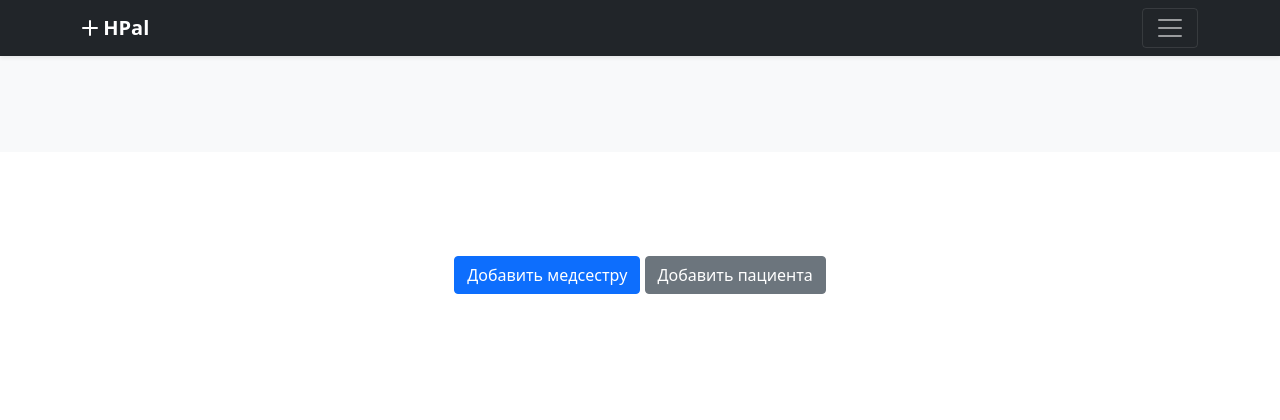
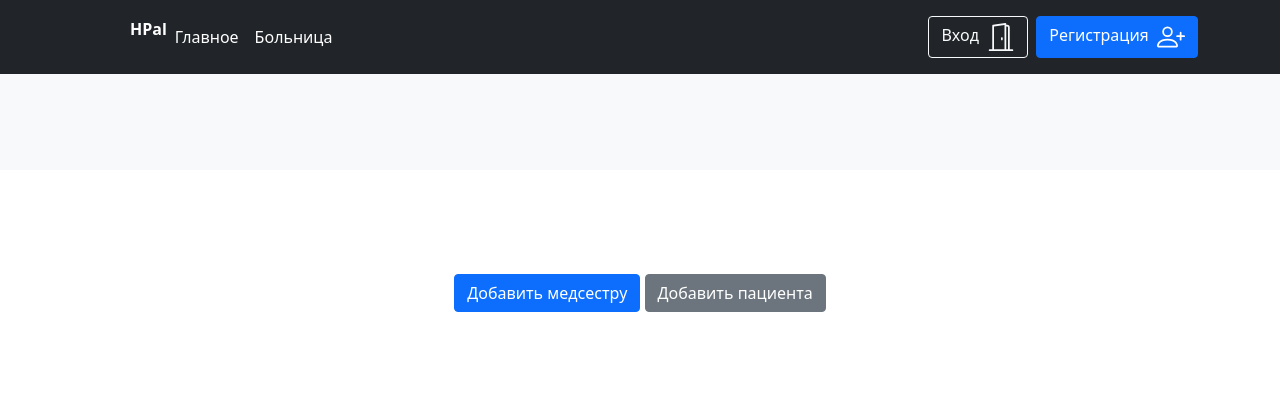
Before and after one commit to nurmatovvw/hospital, a Django app: page / in a window 1280 px wide. Shown: the top 420 px of the page. Run offline with Django 3.2, Linux system fonts and the light colour scheme; data that the repository does not hold is empty; some libraries are stand-ins or nearby versions.

Commit message:
added login, register, loguot

```diff
--- a/main/templates/base.html
+++ b/main/templates/base.html
@@ -8,8 +8,7 @@
     <title>{% block title %}{% endblock %}</title>
 </head>
 <body>
-
-    <header>
+    <!-- <header>
       <div class="collapse bg-dark" id="navbarHeader">
         <div class="container">
           <div class="row">
@@ -37,8 +36,55 @@
             <strong>&nbsp;HPal</strong>
           </a>
           <button class="navbar-toggler" type="button" data-bs-toggle="collapse" data-bs-target="#navbarHeader" aria-controls="navbarHeader" aria-expanded="false" aria-label="Toggle navigation">
-            <span class="navbar-toggler-icon"></span>
+            <span class="navbar-toggler-  n"></span>
           </button>
+        </div>
+      </div>
+    </header> -->
+    <script>
+      alert('Пожалуйста регистртируетесь!');
+    </script>
+    <header class="p-3 bg-dark text-white">
+      <div class="container">
+        <div class="d-flex flex-wrap align-items-center justify-content-center justify-content-lg-start">
+          <a href="/" class="d-flex align-items-center mb-2 mb-lg-0 text-white text-decoration-none">
+            <svg class="bi me-2" width="40" height="32" role="img" aria-label="Bootstrap"><use xlink:href="#bootstrap"></use></svg>
+          </a>
+
+          <ul class="nav col-12 col-lg-auto me-lg-auto mb-2 justify-content-center mb-md-0">
+            </svg>
+              <strong>HPal</strong>
+            </a>
+            <li><a href="{% url 'index' %}" class="nav-link px-2 text-white">Главное</a></li>
+            <li><a href="#hospitals" class="nav-link px-2 text-white">Больница</a></li>
+          </ul>
+
+          <!-- <form class="col-12 col-lg-auto mb-3 mb-lg-0 me-lg-3">
+            <input type="search" class="form-control form-control-dark" placeholder="Search..." aria-label="Search">
+          </form> -->
+          {% if request.user.is_authenticated %}
+          <form method="GET" action="{% url 'singout' %}" class="text-end">
+            <button  type="submit" class="btn btn-outline-light me-2">Выход&nbsp;&nbsp;<svg xmlns="http://www.w3.org/2000/svg" width="28" height="28" fill="currentColor" class="bi bi-door-closed" viewBox="0 0 16 16">
+              <path d="M3 2a1 1 0 0 1 1-1h8a1 1 0 0 1 1 1v13h1.5a.5.5 0 0 1 0 1h-13a.5.5 0 0 1 0-1H3V2zm1 13h8V2H4v13z"/>
+              <path d="M9 9a1 1 0 1 0 2 0 1 1 0 0 0-2 0z"/>
+            </svg></button>
+          </form>
+
+          {% else %}
+          <form method="GET" action="{% url 'singin' %}" class="text-end">
+            <button  type="submit" class="btn btn-outline-light me-2">Вход&nbsp;&nbsp;<svg xmlns="http://www.w3.org/2000/svg" width="28" height="28" fill="currentColor" class="bi bi-door-open" viewBox="0 0 16 16">
+              <path d="M8.5 10c-.276 0-.5-.448-.5-1s.224-1 .5-1 .5.448.5 1-.224 1-.5 1z"/>
+              <path d="M10.828.122A.5.5 0 0 1 11 .5V1h.5A1.5 1.5 0 0 1 13 2.5V15h1.5a.5.5 0 0 1 0 1h-13a.5.5 0 0 1 0-1H3V1.5a.5.5 0 0 1 .43-.495l7-1a.5.5 0 0 1 .398.117zM11.5 2H11v13h1V2.5a.5.5 0 0 0-.5-.5zM4 1.934V15h6V1.077l-6 .857z"/>
+            </svg></button>
+          </form>
+
+          <form method="GET" action="{% url 'register' %}" class="text-end">
+            <button type="submit" class="btn btn-primary">Регистрация&nbsp;&nbsp;<svg xmlns="http://www.w3.org/2000/svg" width="28" height="28" fill="currentColor" class="bi bi-person-plus" viewBox="0 0 16 16">
+              <path d="M6 8a3 3 0 1 0 0-6 3 3 0 0 0 0 6zm2-3a2 2 0 1 1-4 0 2 2 0 0 1 4 0zm4 8c0 1-1 1-1 1H1s-1 0-1-1 1-4 6-4 6 3 6 4zm-1-.004c-.001-.246-.154-.986-.832-1.664C9.516 10.68 8.289 10 6 10c-2.29 0-3.516.68-4.168 1.332-.678.678-.83 1.418-.832 1.664h10z"/>
+              <path fill-rule="evenodd" d="M13.5 5a.5.5 0 0 1 .5.5V7h1.5a.5.5 0 0 1 0 1H14v1.5a.5.5 0 0 1-1 0V8h-1.5a.5.5 0 0 1 0-1H13V5.5a.5.5 0 0 1 .5-.5z"/>
+            </svg></button>
+          </form>
+          {% endif %}
         </div>
       </div>
     </header>
--- a/main/templates/detail.html
+++ b/main/templates/detail.html
@@ -36,9 +36,11 @@
             </tr>
         </table>
         {%endfor%}
+        {% if request.user.is_authenticated %}
           <a href="{% url 'adddoctor' %}" class="btn btn-primary my-2">Добавить доктора</a>
           <a href="{% url 'index' %}" class="btn btn-primary">Назад</a>
           <!-- <a href="#" class="btn btn-secondary my-2">Secondary action</a> -->
+          {% endif %}
         </p>
       </div>
     </div>
--- a/main/templates/index.html
+++ b/main/templates/index.html
@@ -4,7 +4,7 @@
 {% block content %}
 <main>
 
-      <div class="album py-5 bg-light">
+      <div class="album py-5 bg-light" id="hospitals">
         <div class="container">
 
           <div class="row row-cols-1 row-cols-sm-2 row-cols-md-3 g-3">
--- a/main/urls.py
+++ b/main/urls.py
@@ -1,5 +1,5 @@
 from django.urls import path
-from .views import detail, index, AddDoctor , AddNurse, AddPatient
+from .views import detail, index, AddDoctor , AddNurse, AddPatient, singin, register, singout
 from django.conf.urls.static import static
 from django.conf import settings
 urlpatterns = [
@@ -7,7 +7,10 @@ urlpatterns = [
     path('detail/<int:pk>', detail, name='detail'),
     path('doctor/registration',AddDoctor.as_view(),name='adddoctor'),
     path('nurse/registration',AddNurse.as_view(),name='addnurses'),
-    path('patient/registration',AddPatient.as_view(),name='addpatient')
+    path('patient/registration',AddPatient.as_view(),name='addpatient'),
+    path('register/',register,name='register'),
+    path('singin/',singin,name='singin'),
+    path('singout/',singout,name='singout')
 ]
 urlpatterns+=static(settings.STATIC_URL,document_root=settings.STATIC_ROOT)
 urlpatterns+=static(settings.MEDIA_URL,document_root=settings.MEDIA_ROOT)
--- a/main/views.py
+++ b/main/views.py
@@ -1,7 +1,10 @@
-from django.shortcuts import render
+from django.http import request
+from django.shortcuts import render, redirect
 from .models import Hospital, Doctor, MainDoctor,Patients
 from django.views.generic import CreateView
 from .forms import *
+from django.contrib.auth.forms import UserCreationForm, AuthenticationForm
+from django.contrib.auth import authenticate, login, logout
 
 def index(request):
     hospitals = Hospital.objects.all()
@@ -34,3 +37,30 @@ class AddPatient(CreateView):
     form_class = AddPatients
     template_name = 'addnew.html'
     raise_exception = True
+
+def register(request):
+    if request.method == 'POST':
+        form = UserCreationForm(request.POST)
+        if form.is_valid():
+            form.save()
+            return redirect('index')
+    else:
+        form = UserCreationForm()
+    return render(request, 'addnew.html', {'form':form})
+
+def singin(request):
+    if request.method == 'POST':
+        username = request.POST['username']
+        password = request.POST['password']
+        user = authenticate(request, username=username, password=password)
+        if user is not None:
+            login(request, user)
+            return redirect('index')
+
+    else:
+        form = AuthenticationForm()
+    return render(request, 'addnew.html', {'form':form})
+
+def singout(request):
+    logout(request)
+    return render(request, 'addnew.html')
```
